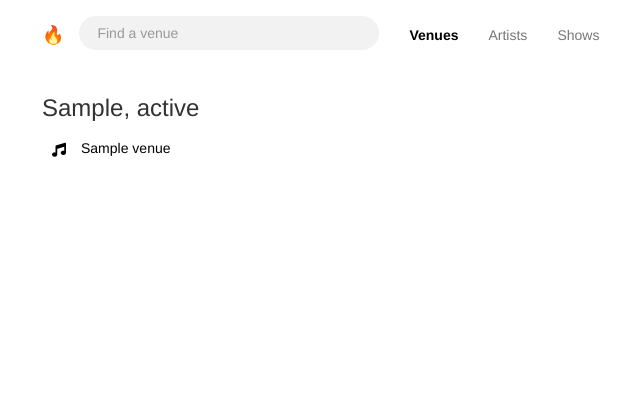
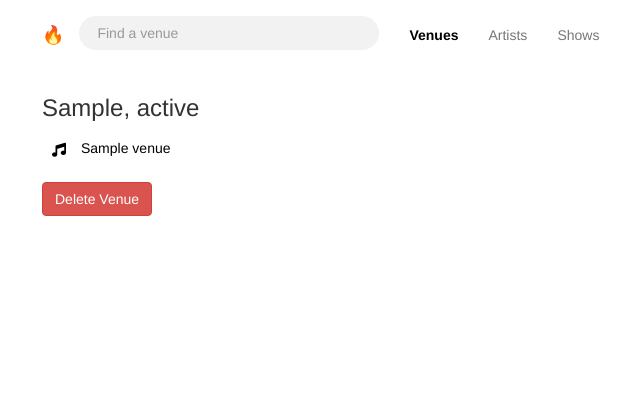
Before and after one commit to younesaitmha/Fyyur, a Flask app: page /venues in a window 1280 px wide. Shown: the top 420 px of the page, without its empty margins (28-668 px from the left). Run offline with Flask 2, Linux system fonts and the light colour scheme; tables that the repository leaves empty hold one stand-in row (values such as "Sample post"); some libraries are stand-ins or nearby versions.

Commit message:
add the delete button for each venue

```diff
--- a/templates/pages/venues.html
+++ b/templates/pages/venues.html
@@ -12,6 +12,9 @@
 					<h5>{{ venue.name }}</h5>
 				</div>
 			</a>
+			<form class="form" method="post" action="/venues/{{ venue.id }}/delete">
+				<input type="submit" value="Delete Venue" class="btn btn-danger">
+			</form>
 		</li>
 		{% endfor %}
 	</ul>
```
